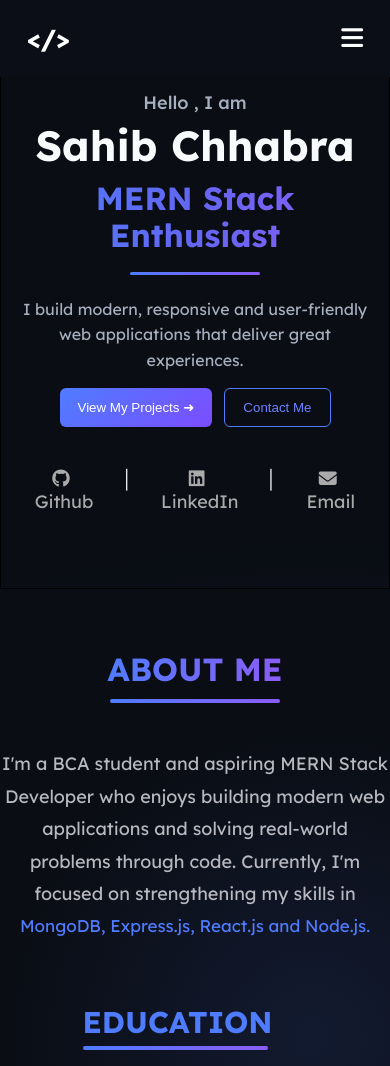
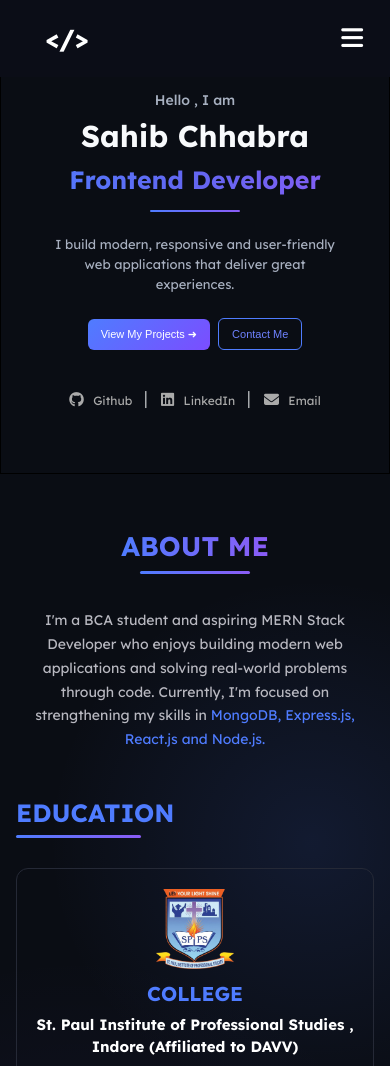
Before and after one commit to SahibChhabra/Portfolio, a plain HTML site: page index.html in a window 390 px wide. Shown: the top 1066 px of the page. Drawn offline with Linux system fonts and the light colour scheme.

Commit message:
made responsive hero section

```diff
--- a/Styles/responsive.css
+++ b/Styles/responsive.css
@@ -3,23 +3,20 @@
     display: none;
 }
 
+@media (max-width: 768px) {
 
-
-
-  @media (max-width: 768px) {
+    /* ================= NAVBAR ================= */
 
     nav {
         padding: 15px 20px;
         position: relative;
     }
 
-    /* Hide desktop links and resume */
     nav ul,
     .resume-button {
         display: none;
     }
 
-    /* Show hamburger */
     .menu-btn {
         display: block;
         background: none;
@@ -34,7 +31,9 @@
         margin-top: 0;
     }
 
-    /* Mobile menu */
+
+    /* ================= MOBILE MENU ================= */
+
     .nav-links {
         display: flex;
         flex-direction: column;
@@ -55,9 +54,10 @@
         visibility: hidden;
         transform: translateY(-10px);
 
-        transition: opacity 0.3s ease,
-                    transform 0.3s ease,
-                    visibility 0.3s ease;
+        transition:
+            opacity 0.3s ease,
+            transform 0.3s ease,
+            visibility 0.3s ease;
     }
 
     .nav-links.active {
@@ -66,65 +66,243 @@
         transform: translateY(0);
     }
 
+
+    /* ================= HERO ================= */
+
     .Hero-section {
+        width: 100%;
         min-height: auto;
-        padding: 90px 20px 50px;
+        padding: 90px 16px 55px;
+        box-sizing: border-box;
     }
 
     .card1 {
         width: 100%;
         max-width: 100%;
+        box-sizing: border-box;
+        text-align: center;
     }
 
+
+    /* Hello, I am */
+
     .intro {
-        font-size: 18px;
-        margin-top: 0;
-        margin-bottom: 10px;
+        font-size: 14px;
+        margin: 0 0 10px;
     }
 
+
+    /* Sahib Chhabra */
+
     .card1 h1 {
-        font-size: 42px;
-        margin-bottom: 12px;
+        font-size: 30px;
+        line-height: 1.15;
+        margin: 0 0 10px;
     }
 
+
+    /* Frontend Developer */
+
     .card1 h2 {
-        font-size: 32px;
-        margin-bottom: 18px;
-    }
-    .hero-line {
-        width: 130px;
-        height: 3px;
-        margin-bottom: 22px;
+        font-size: 25px;
+        line-height: 1.25;
+        margin: 0 0 15px;
     }
 
-    .card1 h3 {
-        font-size: 16px;
-        line-height: 1.6;
-        max-width: 350px;
+
+    /* Small line */
+
+    .hero-line {
+        width: 90px;
+        height: 2px;
+        margin: 0 auto 22px;
     }
 
+
+    /* Description */
+
+    .card1 h3 {
+        font-size: 13px;
+        line-height: 1.55;
+        max-width: 300px;
+        margin: 0 auto;
+    }
+
+
+    /* ================= BUTTONS ================= */
+
     .buttons {
-        padding: 15px 0;
         display: flex;
         justify-content: center;
-        gap: 12px;
+        align-items: center;
+
+        gap: 8px;
+        padding: 24px 0 15px;
     }
 
     .View-project,
     .Contact-button {
-        margin-right: 0;
-        padding: 11px 18px;
+        margin: 0;
+        padding: 9px 13px;
+        font-size: 11px;
+        white-space: nowrap;
     }
 
+
+    /* ================= SOCIAL LINKS ================= */
+
     .links {
-        padding: 25px 0;
+        padding: 22px 0 8px;
     }
 
     .links-ul {
-        gap: 15px;
+        display: flex;
+        justify-content: center;
+        align-items: center;
+        gap: 10px;
+        padding: 0;
+        margin: 0;
     }
 
     .links i {
-        font-size: 18px;
+        font-size: 15px;
     }
+
+    .links a {
+        font-size: 12px;
+    }
+
+    .links span {
+        font-size: 14px;
+    }
+    /* ================= ABOUT SECTION ================= */
+
+.About-Page {
+    min-height: auto;
+    padding: 55px 16px 50px;
+    box-sizing: border-box;
 }
+
+.about-container {
+    width: 100%;
+}
+
+.about-container h2 {
+    font-size: 27px;
+    margin: 0;
+}
+
+.about-me-line {
+    width: 110px;
+    height: 3px;
+    margin-top: 8px;
+}
+
+
+/* ================= ABOUT TEXT ================= */
+
+.textbox p {
+    max-width: 100%;
+    margin: 35px auto 45px;
+
+    font-size: 14px;
+    line-height: 1.7;
+
+    text-align: center;
+}
+
+.textbox span {
+    font-size: 14px;
+}
+
+
+/* ================= EDUCATION ================= */
+
+.education-card {
+    padding: 0;
+    gap: 15px;
+}
+
+.heading-edu {
+    width: 100%;
+    font-size: 25px;
+    margin: 0;
+}
+
+.education-line {
+    width: 125px;
+    height: 3px;
+    margin: -8px 0 10px;
+}
+
+
+/* ================= COLLEGE / SCHOOL CARDS ================= */
+
+.college-card,
+.school-card {
+    width: 100%;
+    margin: 5px auto;
+
+    padding: 20px 16px;
+
+    display: flex;
+    flex-direction: column;
+    text-align: center;
+
+    gap: 12px;
+
+    border-radius: 12px;
+    box-sizing: border-box;
+}
+
+
+/* College logo */
+
+.logo {
+    width: 80px;
+    justify-content: center;
+}
+
+.logo img {
+    width: 80px;
+    height: 80px;
+}
+
+
+/* School logo */
+
+.school-logo {
+    width: 100px;
+    height: 100px;
+}
+
+.school-logo img {
+    width: 100px;
+    min-width: 100px;
+    height: 100px;
+}
+
+
+/* Card content */
+
+.college-content {
+    width: 100%;
+}
+
+.college-content h2 {
+    font-size: 20px;
+    margin: 0 0 8px;
+}
+
+.college-content h3 {
+    font-size: 15px;
+    line-height: 1.5;
+    margin: 0 0 10px;
+}
+
+.course p {
+    font-size: 14px;
+    line-height: 1.5;
+    margin: 0 0 5px;
+}
+}
--- a/index.html
+++ b/index.html
@@ -43,7 +43,7 @@
         <div class="card1">
             <p class="intro">Hello , I am </p>
             <h1> Sahib Chhabra </h1>
-            <h2>MERN Stack Enthusiast</h2>
+            <h2>Frontend Developer</h2>
             <div class="hero-line"></div>
             <h3>
                 I build modern, responsive and user-friendly
```
